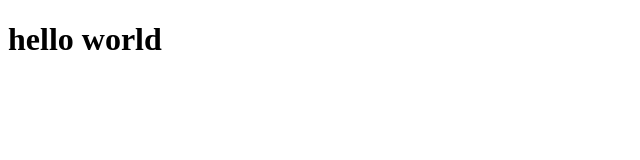
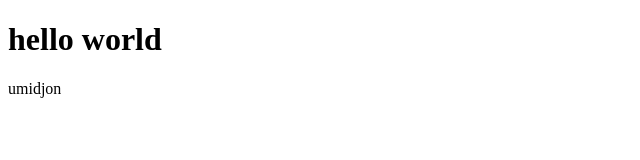
Before and after one commit to Umidjon-developer05/github-turitoli, a plain HTML site: page jshintrc/index6.html in a window 1280 px wide. Shown: the full height of the page, 0-640 px from the left. Drawn offline with Linux system fonts and the light colour scheme.

Commit message:
yangi p tag

```diff
--- a/jshintrc/index6.html
+++ b/jshintrc/index6.html
@@ -9,6 +9,7 @@
 </head>
 <body>
     <h1>hello world</h1>
+<p>umidjon </p>
     <script src="main6.js"></script>
 </body>
 </html>
```
Also changed, not shown: 1 other file.
